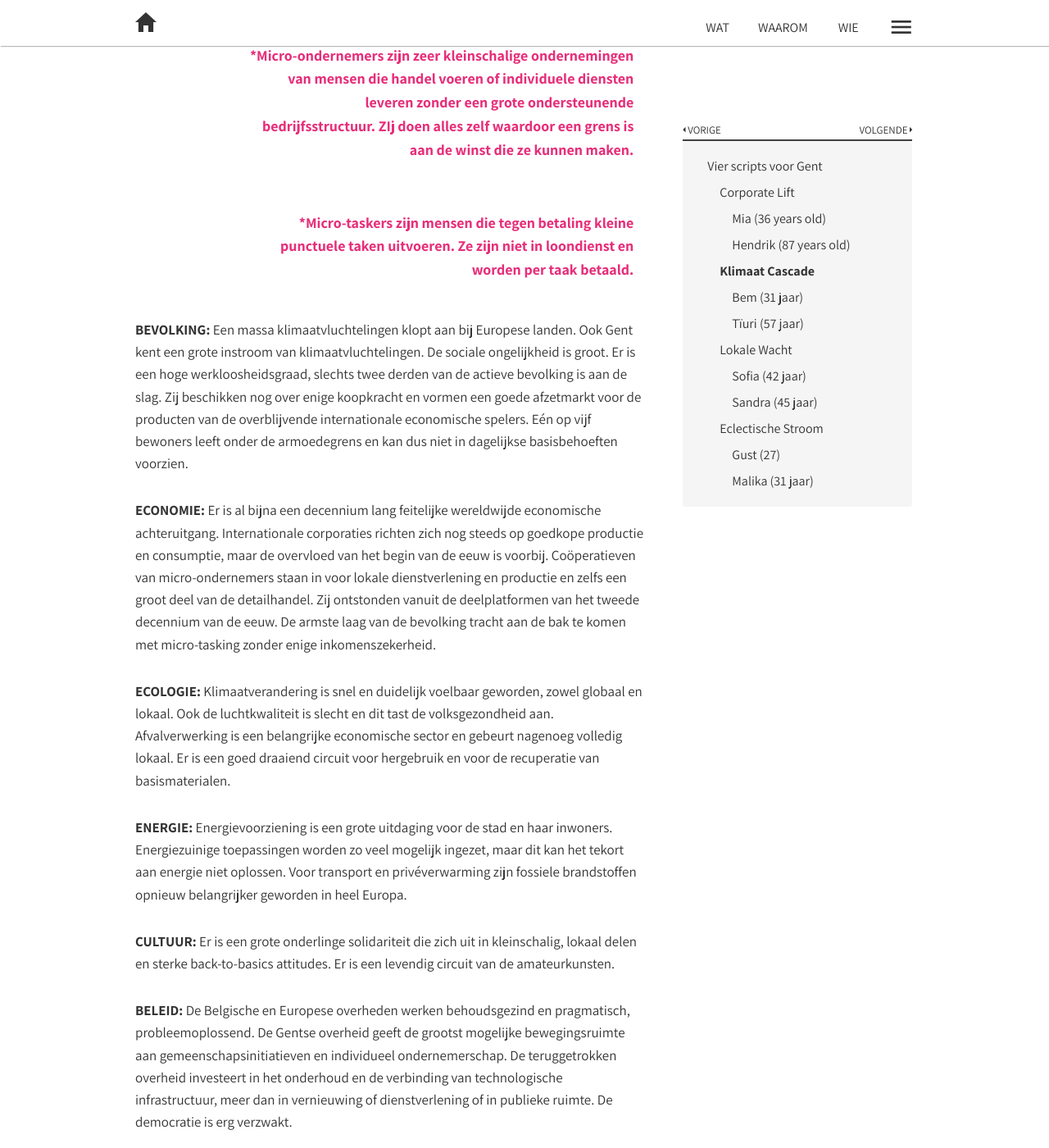
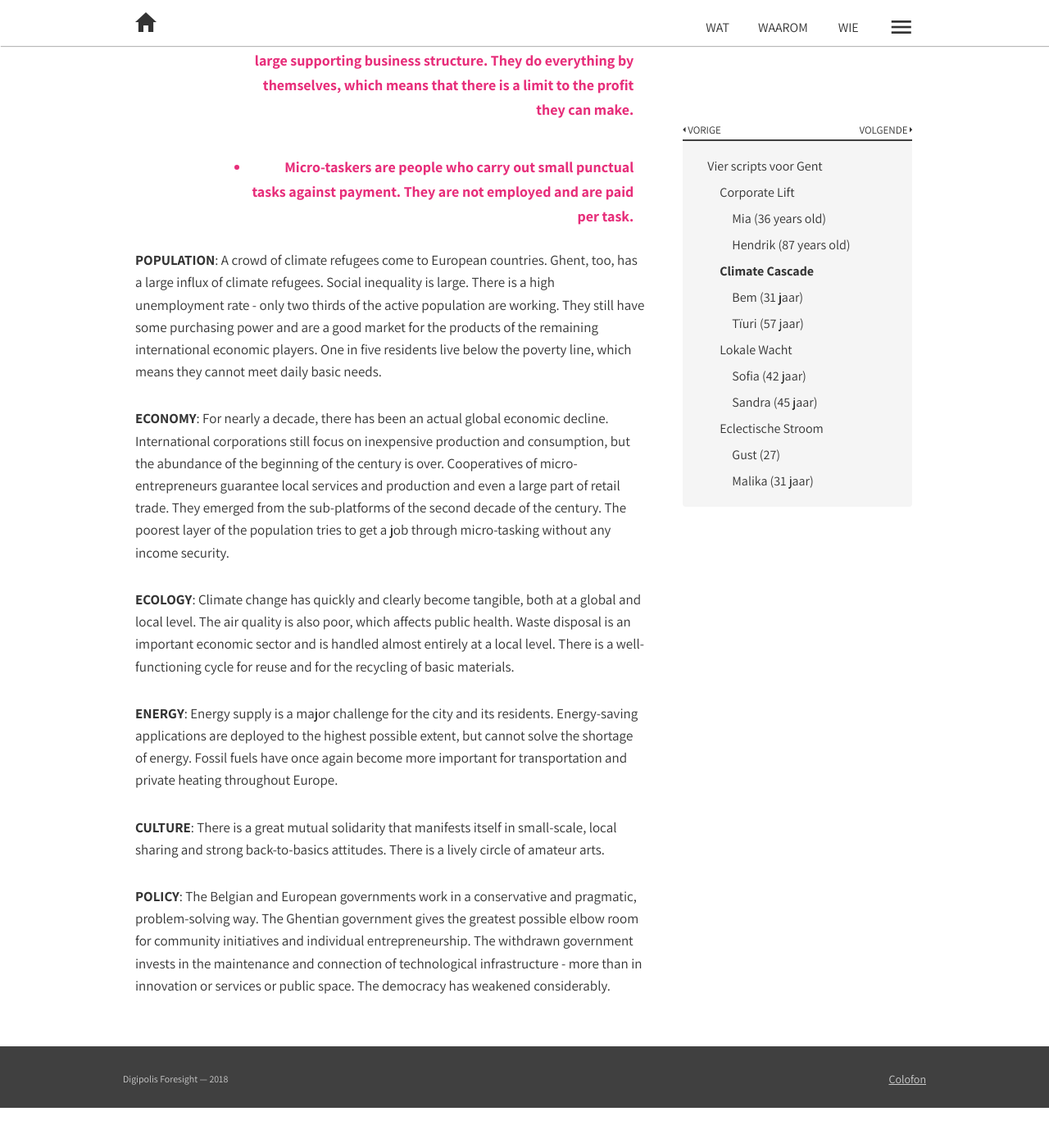
Before and after one commit to lab9k/scripts-voor-gent-2040-en, a Jekyll site: the page built from chapters/chapter-02-part-1.md, in a window 1280 px wide and 1400 px high, scrolled down 1247 px. Shown: the whole window at 82% size. Built offline with Jekyll 4.4.1, drawn with Linux system fonts in a browser that asks for light colours; nearby versions of some CDN libraries; after the commit the page ends 2598 px from its top, so only the background shows below that; some of the changed text lies outside the part shown.

Commit message:
Update chapter-02-part-1.md

```diff
--- a/chapters/chapter-02-part-1.md
+++ b/chapters/chapter-02-part-1.md
@@ -4,32 +4,32 @@ author:
 part: 1
 chapter: 2
 permalink: /klimaat-cascade/
-title: Klimaat Cascade
+title: Climate Cascade
 chaptermarker: true
 indentlevel: 2
 ---
 
 <a href="{{ site.baseurl }}/images/Ruimte_4.jpg" data-lightbox="Klimaat Cascade"><img src="{{ site.baseurl }}/images/Ruimte_4.jpg"></a>
 
-Snelle en doorgedreven klimaatverandering heeft een nadelig domino-effect gehad op de wereldeconomie. Europese steden zoals Gent kunnen de hierdoor snel groeiende laag armen niet opvangen. Desondanks stelt de Gentse bevolking het in vergelijking met die van andere Europese steden nog relatief goed. Daarom vormt ze een goed bediende afzetmarkt voor de overblijvende internationale economische actoren. Coöperatieven van micro-ondernemers in allerlei sectoren steunen op oude technologische platformen voor hun werk. Oude en nieuwe technologieën worden door elkaar gebruikt. Systemen die het mogelijk maken deze effectief te combineren, zijn cruciaal voor het in stand houden van de overblijvende economische activiteit. De overheid staat in voor de verbindende infrastructuur en geeft verder de bottom-up initiatieven vrij spel om kleinschalige oplossingen voor grootschalige problemen te helpen waarmaken.
+Fast and persevering climate change initiated a domino effect detrimental to the global economy. As a result, European cities such as Ghent cannot deal with the rapidly growing layer of poor people. Nevertheless, the Ghentian population is doing relatively well compared to those of other European cities. Therefore, it is a well-served market for the remaining international economic actors. Cooperatives of micro-entrepreneurs in a variety of sectors rely on old technological platforms for their work. Old and new technologies are used interchangeably. Systems that enable the effective combination of these are crucial for maintaining the remaining economic activity. The government guarantees the connecting infrastructure for connectivity. Furthermore, it allows bottom-up initiatives free scope to help realize small-scale solutions to large-scale problems.
 {:.chapter-intro}
 
-**TECHNOLOGIE:** Technologische vooruitgang is sterk vertraagd in de laatste twee decennia. Toepassingen voor het integreren van verschillende generaties technologie zorgen voor een eclectisch geheel van aan elkaar verbonden systemen. De verbindingen die het mogelijk maken dat niet op elkaar afgestemde toepassingen toch samenwerken, zijn cruciaal. Technologie biedt belangrijke hulpmiddelen voor micro-ondernemer* en micro-taskers*.
+**TECHNOLOGY**: Technological progress has slowed down considerably in the last two decades. Applications for integrating various generations of technology provide an eclectic whole of interconnected systems. Connections that enable non-aligned applications to work together are crucial. Technology offers important tools for <span class="need-clarification">micro-entrepreneurs*</span> and <span class="need-clarification">micro-taskers*</span>.
 
-*Micro-ondernemers zijn zeer kleinschalige ondernemingen van mensen die handel voeren of individuele diensten leveren zonder een grote ondersteunende bedrijfsstructuur. ZIj doen alles zelf waardoor een grens is aan de winst die ze kunnen maken.
+* Micro-entrepreneurs are very small-scale companies of people who trade or provide individual services without a large supporting business structure. They do everything by themselves, which means that there is a limit to the profit they can make.
 {:.clarification}
 
-*Micro-taskers zijn mensen die tegen betaling kleine punctuele taken uitvoeren. Ze zijn niet in loondienst en worden per taak betaald.
+* Micro-taskers are people who carry out small punctual tasks against payment. They are not employed and are paid per task.
 {:.clarification}
 
-**BEVOLKING:** Een massa klimaatvluchtelingen klopt aan bij Europese landen. Ook Gent kent een grote instroom van klimaatvluchtelingen. De sociale ongelijkheid is groot. Er is een hoge werkloosheidsgraad, slechts twee derden van de actieve bevolking is aan de slag. Zij beschikken nog over enige koopkracht en vormen een goede afzetmarkt voor de producten van de overblijvende internationale economische spelers. Eén op vijf bewoners leeft onder de armoedegrens en kan dus niet in dagelijkse basisbehoeften voorzien.
+**POPULATION**: A crowd of climate refugees come to European countries. Ghent, too, has a large influx of climate refugees. Social inequality is large. There is a high unemployment rate - only two thirds of the active population are working. They still have some purchasing power and are a good market for the products of the remaining international economic players. One in five residents live below the poverty line, which means they cannot meet daily basic needs.
 
-**ECONOMIE:** Er is al bijna een decennium lang feitelijke wereldwijde economische achteruitgang. Internationale corporaties richten zich nog steeds op goedkope productie en consumptie, maar de overvloed van het begin van de eeuw is voorbij. Coöperatieven van micro-ondernemers staan in voor lokale dienstverlening en productie en zelfs een groot deel van de detailhandel. Zij ontstonden vanuit de deelplatformen van het tweede decennium van de eeuw. De armste laag van de bevolking tracht aan de bak te komen met micro-tasking zonder enige inkomenszekerheid.
+**ECONOMY**: For nearly a decade, there has been an actual global economic decline. International corporations still focus on inexpensive production and consumption, but the abundance of the beginning of the century is over. Cooperatives of micro-entrepreneurs guarantee local services and production and even a large part of retail trade. They emerged from the sub-platforms of the second decade of the century. The poorest layer of the population tries to get a job through micro-tasking without any income security.
 
-**ECOLOGIE:** Klimaatverandering is snel en duidelijk voelbaar geworden, zowel globaal en lokaal. Ook de luchtkwaliteit is slecht en dit tast de volksgezondheid aan. Afvalverwerking is een belangrijke economische sector en gebeurt nagenoeg volledig lokaal. Er is een goed draaiend circuit voor hergebruik en voor de recuperatie van basismaterialen.
+**ECOLOGY**: Climate change has quickly and clearly become tangible, both at a global and local level. The air quality is also poor, which affects public health. Waste disposal is an important economic sector and is handled almost entirely at a local level. There is a well-functioning cycle for reuse and for the recycling of basic materials.
 
-**ENERGIE:** Energievoorziening is een grote uitdaging voor de stad en haar inwoners. Energiezuinige toepassingen worden zo veel mogelijk ingezet, maar dit kan het tekort aan energie niet oplossen. Voor transport en privéverwarming zijn fossiele brandstoffen opnieuw belangrijker geworden in heel Europa.
+**ENERGY**: Energy supply is a major challenge for the city and its residents. Energy-saving applications are deployed to the highest possible extent, but cannot solve the shortage of energy. Fossil fuels have once again become more important for transportation and private heating throughout Europe.
 
-**CULTUUR:** Er is een grote onderlinge solidariteit die zich uit in kleinschalig, lokaal delen en sterke back-to-basics attitudes. Er is een levendig circuit van de amateurkunsten.
+**CULTURE**: There is a great mutual solidarity that manifests itself in small-scale, local sharing and strong back-to-basics attitudes. There is a lively circle of amateur arts.
 
-**BELEID:** De Belgische en Europese overheden werken behoudsgezind en pragmatisch, probleemoplossend. De Gentse overheid geeft de grootst mogelijke bewegingsruimte aan gemeenschapsinitiatieven en individueel ondernemerschap. De teruggetrokken overheid investeert in het onderhoud en de verbinding van technologische infrastructuur, meer dan in vernieuwing of dienstverlening of in publieke ruimte. De democratie is erg verzwakt.
+**POLICY**: The Belgian and European governments work in a conservative and pragmatic, problem-solving way. The Ghentian government gives the greatest possible elbow room for community initiatives and individual entrepreneurship. The withdrawn government invests in the maintenance and connection of technological infrastructure - more than in innovation or services or public space. The democracy has weakened considerably.
```
